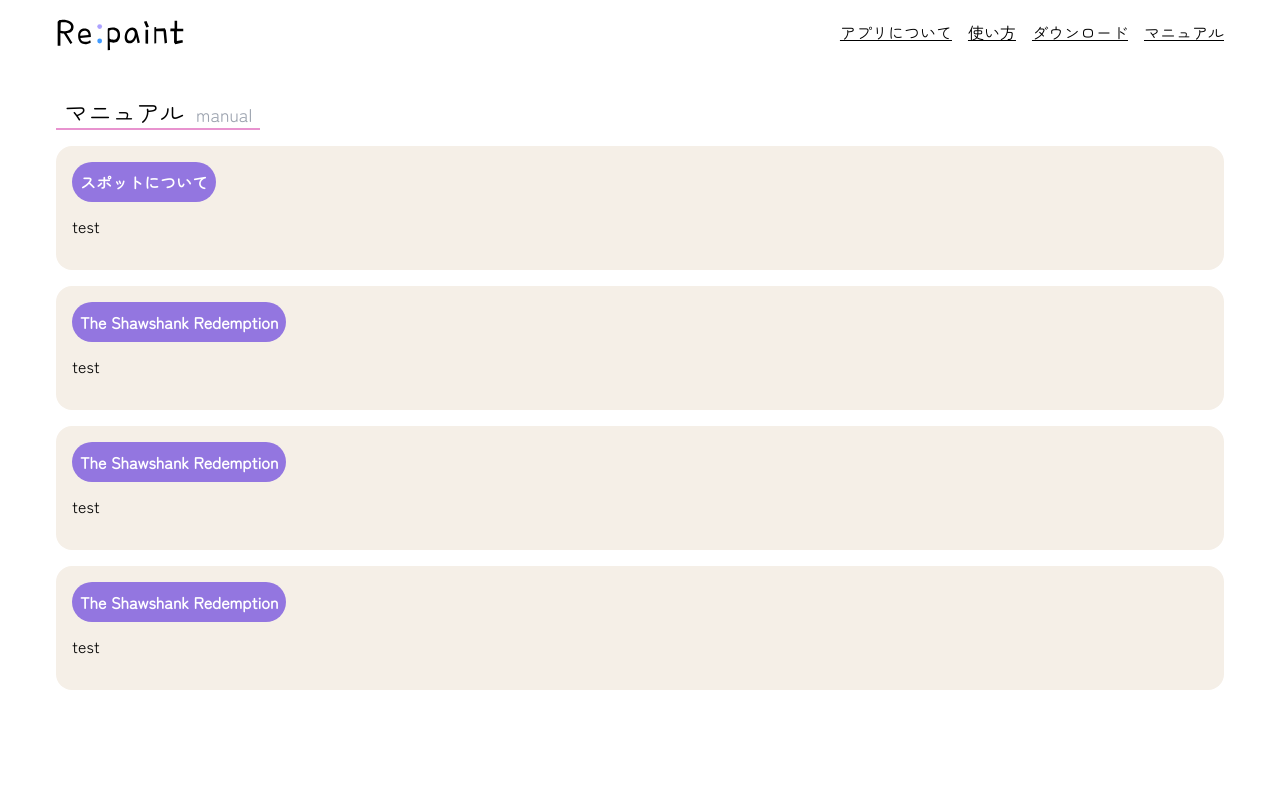
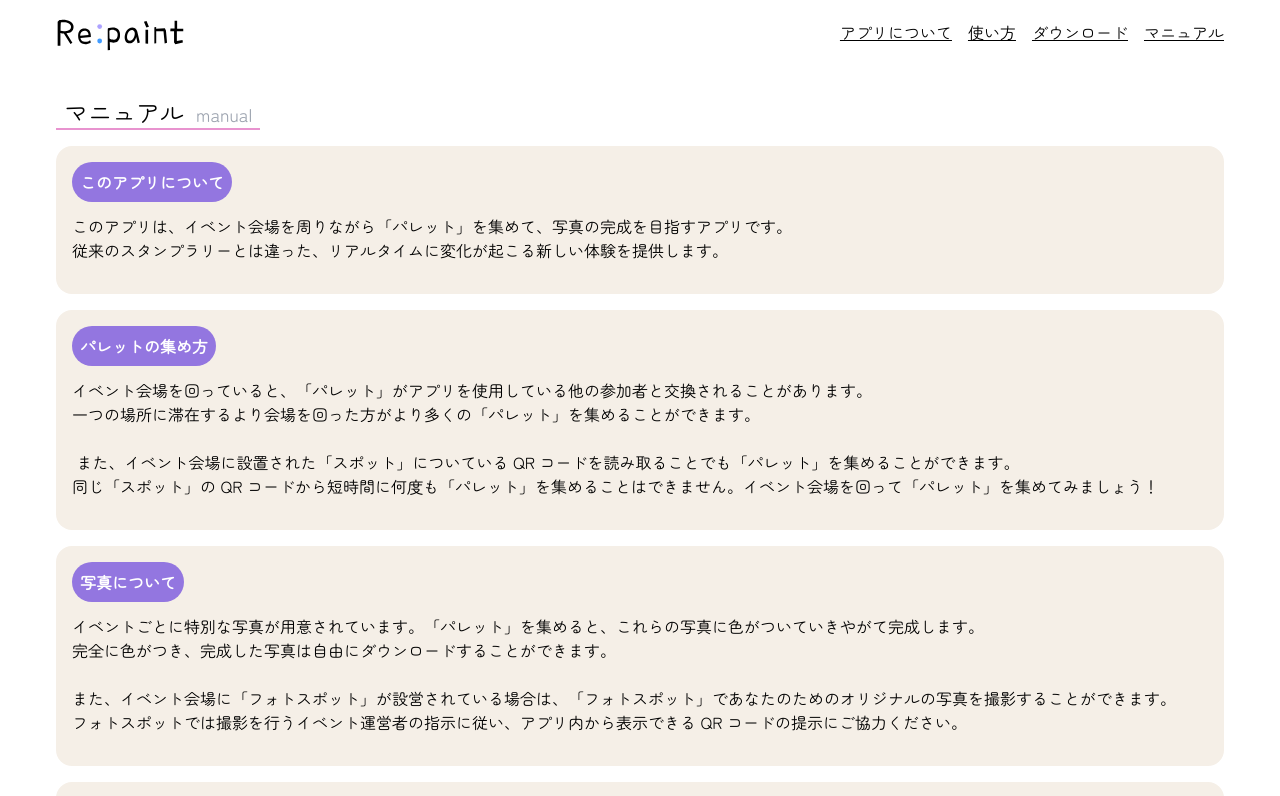
Before and after one commit to after-school-garbage-squad/repaint-LP, a React (Vite) app: page /manual in a window 1280 px wide. Shown: the top 796 px of the page. Built offline with nearby package versions, Linux system fonts and the light colour scheme.

Commit message:
feat: manual v1の作成

```diff
--- a/src/main.tsx
+++ b/src/main.tsx
@@ -22,5 +22,5 @@
 createRoot(document.querySelector("#root") as HTMLElement).render(
   <StrictMode>
     <RouterProvider router={route} />
-  </StrictMode>
+  </StrictMode>,
 );
--- a/src/pages/manual.tsx
+++ b/src/pages/manual.tsx
@@ -1,3 +1,4 @@
+import { Footer } from "../ui/Footer";
 import { Header } from "../ui/Header";
 import { ManualSection } from "../ui/ManualSection/manual-section";
 
@@ -16,6 +17,7 @@
         <main className="mx-auto w-full max-w-[1200px]">
           <ManualSection />
         </main>
+        <Footer />
       </div>
     </div>
   );
--- a/src/ui/HowToUseSection/how-to-use-section.tsx
+++ b/src/ui/HowToUseSection/how-to-use-section.tsx
@@ -105,9 +105,19 @@
   {
     number: 6,
     text: (
-      <p>
-        「パレット」を集めて完成を写真の目指しましょう！完成した写真はアプリ内でダウンロードすることができます🎨
-      </p>
+      <>
+        <p>
+          「パレット」を集めて完成を写真の目指しましょう！完成した写真はアプリ内でダウンロードすることができます🎨
+        </p>
+        <br />
+        <p>
+          詳しい使い方は、
+          <a className="text-blue underline" href="/manual">
+            こちら
+          </a>
+          をご覧ください。
+        </p>
+      </>
     ),
   },
 ];
--- a/src/ui/ManualSection/components/manual-card.tsx
+++ b/src/ui/ManualSection/components/manual-card.tsx
@@ -1,6 +1,6 @@
 export type ManualCardProps = {
   title: string;
-  text: string;
+  text?: string;
   children?: React.ReactNode;
 };
 
@@ -20,7 +20,7 @@
           {title}
         </span>
       </div>
-      <div className={"mt-3"}>{text}</div>
+      <div className={"mt-3 whitespace-pre-wrap break-words"}>{text}</div>
       <div className={"mt-4 grid place-items-center"}>{children}</div>
     </div>
   );
--- a/src/ui/ManualSection/manual-section.tsx
+++ b/src/ui/ManualSection/manual-section.tsx
@@ -1,15 +1,13 @@
 import { SectionLayout } from "../shared/SectionLayout";
 
-import { ManualCard, type ManualCardProps } from "./components/manual-card";
-import manualListData from "./manual.json";
-
-const manualList: ManualCardProps[] = manualListData;
+import { ManualCard } from "./components/manual-card";
+import { manualText } from "./manual";
 
 export const ManualSection: React.FC = () => {
   return (
     <SectionLayout title="マニュアル" subTitle="manual" sectionId="#manual">
       <div className="mt-4 flex flex-col gap-4">
-        {manualList.map((manual) => (
+        {manualText.map((manual) => (
           <ManualCard key={manual.title} {...manual} />
         ))}
       </div>
--- a/src/ui/ManualSection/manual.json
+++ /dev/null
@@ -1,18 +0,0 @@
-[
-  {
-    "title": "スポットについて",
-    "text": "test"
-  },
-  {
-    "title": "The Shawshank Redemption",
-    "text": "test"
-  },
-  {
-    "title": "The Shawshank Redemption",
-    "text": "test"
-  },
-  {
-    "title": "The Shawshank Redemption",
-    "text": "test"
-  }
-]
--- /dev/null
+++ b/src/ui/ManualSection/manual.tsx
@@ -0,0 +1,20 @@
+import type { ManualCardProps } from "./components/manual-card";
+
+export const manualText: ManualCardProps[] = [
+  {
+    title: "このアプリについて",
+    text: "このアプリは、イベント会場を周りながら「パレット」を集めて、写真の完成を目指すアプリです。\n従来のスタンプラリーとは違った、リアルタイムに変化が起こる新しい体験を提供します。",
+  },
+  {
+    title: "パレットの集め方",
+    text: "イベント会場を回っていると、「パレット」がアプリを使用している他の参加者と交換されることがあります。\n一つの場所に滞在するより会場を回った方がより多くの「パレット」を集めることができます。\n\n また、イベント会場に設置された「スポット」についている QR コードを読み取ることでも「パレット」を集めることができます。\n同じ「スポット」の QR コードから短時間に何度も「パレット」を集めることはできません。イベント会場を回って「パレット」を集めてみましょう！",
+  },
+  {
+    title: "写真について",
+    text: "イベントごとに特別な写真が用意されています。「パレット」を集めると、これらの写真に色がついていきやがて完成します。\n完全に色がつき、完成した写真は自由にダウンロードすることができます。\n\nまた、イベント会場に「フォトスポット」が設営されている場合は、「フォトスポット」であなたのためのオリジナルの写真を撮影することができます。\nフォトスポットでは撮影を行うイベント運営者の指示に従い、アプリ内から表示できる QR コードの提示にご協力ください。",
+  },
+  {
+    title: "ボーナスについて",
+    text: "イベント中、アプリから「ボーナスが発生している」という旨の通知を受け取ることがあります。\n通知に記載された場所に行くと、「パレット」を通常より多く集めることができます。人が多く集まることで、ボーナスの効果も大きくなるかもしれません。積極的に参加してみましょう！",
+  },
+];
```
